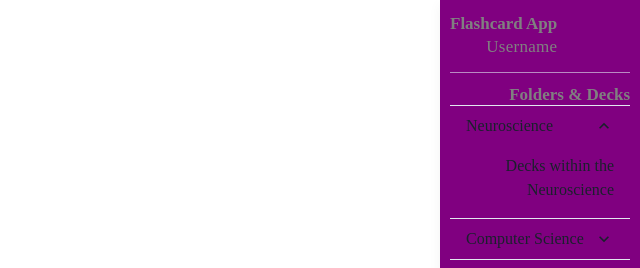
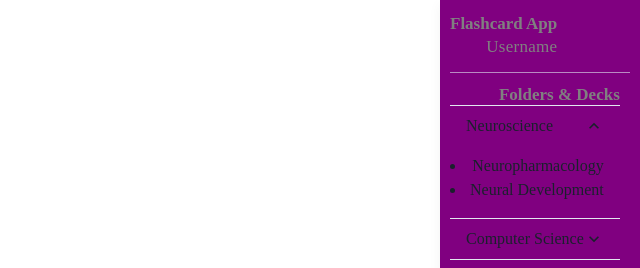
Before and after one commit to meepflounder/flashcardApp, a React (Create React App) app in the folder react-app/: page / in a window 1280 px wide. Shown: the top 268 px of the page, without its empty margins (640-1280 px from the left). Built offline with nearby package versions, Linux system fonts and the light colour scheme.

Commit message:
able to have unique decks associated with unique folders

```diff
--- a/react-app/src/SideBar.js
+++ b/react-app/src/SideBar.js
@@ -4,12 +4,11 @@ import { Flex, Text, Box, Divider, Heading,
        } from "@chakra-ui/react";
 
 
-const folderList = ["Neuroscience", "Computer Science", "English"];
-const neuroscienceList = ["Neuropharmacology", "Neural Development"];
-const csList = ["Discrete Structures", "Data Structures"];
-const englishList = ["Grammar", "Books"];
-
-
+const folderData = {
+    "Neuroscience": ["Neuropharmacology", "Neural Development"],
+    "Computer Science": ["Discrete Structures", "Data Structures"],
+    "English":["Grammar", "Books"],
+};
 
 export default function SideBar() {
     return (
@@ -52,22 +51,27 @@ export default function SideBar() {
                         <Heading as="h3" size="sm" color="gray"> Folders & Decks </Heading>
 
                         <Accordion defaultIndex={[0]} allowMultiple>
-                            {folderList.map((folderList, index) => (
+                            {Object.keys(folderData).map((folderName, index) => (
                                 <AccordionItem key={index}>
                                 <h2>
                                     <AccordionButton>
                                     <Box as="span" flex='1' textAlign='left'>
-                                        {folderList}
+                                        {folderName}
                                     </Box>
                                     <AccordionIcon />
                                     </AccordionButton>
                                 </h2>
                                 <AccordionPanel pb={4}>
-                                    Decks within the {folderList}
+                                    <ul>
+                                    {folderData[folderName].map((uniqueName, uniqueIndex) => (
+                                        <li key={uniqueIndex}>{uniqueName}</li>
+                                    ))}
+                                    </ul>
                                 </AccordionPanel>
                                 </AccordionItem>
                             ))}
                         </Accordion>
+
                     </Flex>
                 </Flex>
             </Flex>
```
